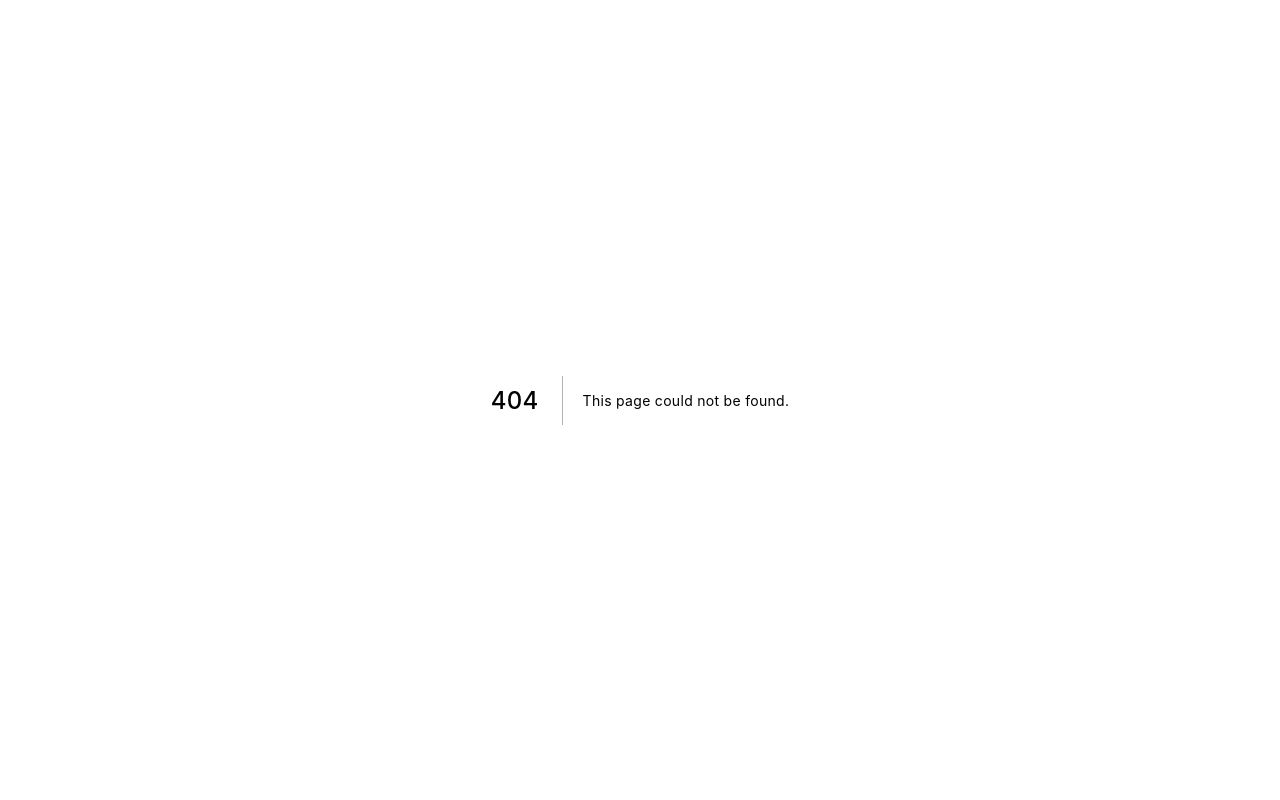
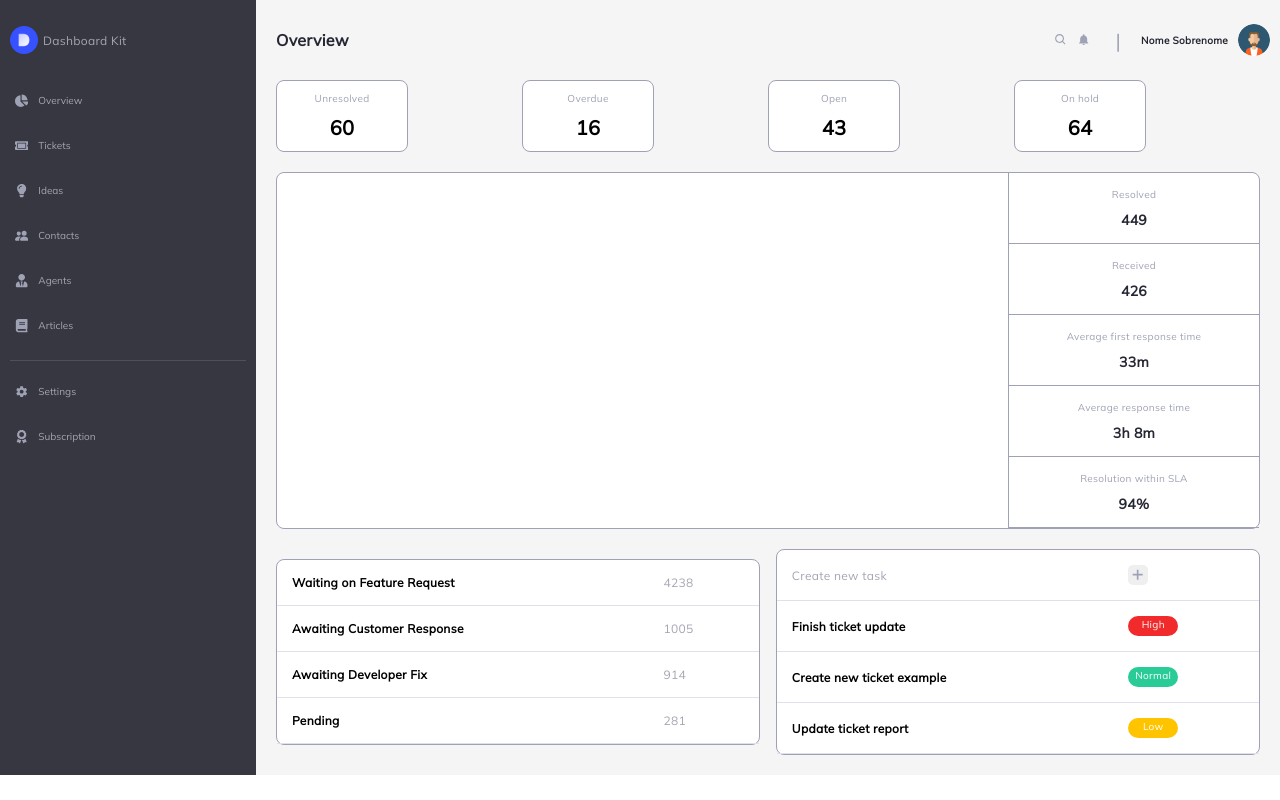
Before and after one commit to JuanFreitas094/dashboard-kit, a Next.js app: page /overview in a window 1280 px wide. Before the commit this address had no page. Built offline with nearby package versions, Linux system fonts and the light colour scheme.

Commit message:
Criado esqueleto da página de Overview

```diff
--- /dev/null
+++ b/pages/overview.jsx
@@ -0,0 +1,210 @@
+import Navbar from "../src/components/layout/Navbar";
+import Menu from "../src/components/layout/Menu";
+import styled from "styled-components";
+import OverviewCard from "../src/components/layout/OverviewCard";
+import TrendsCard from "../src/components/layout/TrendsCard";
+import {GoPlus} from "react-icons/go";
+import Checkbox from "../src/components/layout/Checkbox";
+import Tag from "../src/components/inputs/Tag";
+
+const StyledComponent = styled.div `
+    display: flex;
+    justify-content: flex-start;
+    width: 100%;
+
+    background-color: ${props => props.theme.backgroundMain};
+`
+const StyledContent = styled.div`
+    display: block;
+    width: 80%;
+`
+
+const StyledMenu = styled.div`
+    width: 20%;
+`
+
+const StyledOverviewCards = styled.div`
+    display: flex;
+    align-items: center;
+    padding: 0 20px;
+    justify-content: space-between;
+`
+
+const StyledTrends = styled.div`
+    display: flex;
+    background-color: white;
+    margin: 20px;
+    border-radius: 8px;
+    border: 1px solid ${props => props.theme.grey};
+`
+
+const StyledChart = styled.div`
+    width: 100%;
+`
+
+const StyledTrendsCards = styled.div`
+    display: block;
+    justify-content: center;
+    align-items: center;
+`
+
+const StyledTicketsTasks = styled.div`
+    margin: 20px;
+    display: flex;
+    align-items: center;
+    justify-content: space-between;
+`
+
+const StyledTasks = styled.div`
+    background-color: white;
+    width: 49%;
+    border-radius: 8px;
+    border: 1px solid ${props => props.theme.grey};
+`
+
+const StyledTickets = styled.div`
+    background-color: white;
+    width: 49%;
+    border-radius: 8px;
+    border: 1px solid ${props => props.theme.grey};
+`
+
+const StyledTrRow = styled.tr`
+    border-bottom: 1px solid ${props => props.theme.menuLineColor};
+`
+
+const StyledTable = styled.table`
+    border-collapse: collapse;
+    border-spacing: 50px 0;
+    text-align: left;
+    width: 100%;
+`
+
+const StyledTd = styled.td`
+    padding: 15px;
+`
+
+const StyledTicketTable = styled.p`
+    font-weight: 600;
+    font-size: 12px;
+`
+
+const StyledTicketTableDesc = styled.p`
+    font-size: 12px;
+    color: ${props => props.theme.lightGrey};
+`
+
+const StyledButton = styled.button`
+    border: none;
+    color: ${props => props.theme.grey};
+    padding: 3px;
+    padding-bottom: 1px;
+    border-radius: 5px;
+`
+
+function OverviewPage() {
+    return (
+        <StyledComponent>
+            <StyledMenu><Menu /></StyledMenu>
+            <StyledContent>
+                <Navbar title="Overview"/>
+                <StyledOverviewCards>
+                    <OverviewCard title="Unresolved" number="60" />
+                    <OverviewCard title="Overdue" number="16" />
+                    <OverviewCard title="Open" number="43" />
+                    <OverviewCard title="On hold" number="64" />
+                </StyledOverviewCards>
+                <StyledTrends>
+                    <StyledChart></StyledChart>
+                    <StyledTrendsCards>
+                        <TrendsCard title="Resolved" description="449"/>
+                        <TrendsCard title="Received" description="426"/>
+                        <TrendsCard title="Average first response time" description="33m"/>
+                        <TrendsCard title="Average response time" description="3h 8m"/>
+                        <TrendsCard title="Resolution within SLA" description="94%"/>
+                    </StyledTrendsCards>
+                </StyledTrends>
+                <StyledTicketsTasks>
+                    <StyledTasks>
+                        <StyledTable>
+                            <tbody>
+                                <StyledTrRow>
+                                    <StyledTd>
+                                        <StyledTicketTable>Waiting on Feature Request</StyledTicketTable>
+                                    </StyledTd>
+                                    <StyledTd>
+                                        <StyledTicketTableDesc>4238</StyledTicketTableDesc>
+                                    </StyledTd>
+                                </StyledTrRow>
+                                <StyledTrRow>
+                                    <StyledTd>
+                                        <StyledTicketTable>Awaiting Customer Response</StyledTicketTable>
+                                    </StyledTd>
+                                    <StyledTd>
+                                        <StyledTicketTableDesc>1005</StyledTicketTableDesc>
+                                    </StyledTd>
+                                </StyledTrRow>
+                                <StyledTrRow>
+                                    <StyledTd>
+                                        <StyledTicketTable>Awaiting Developer Fix</StyledTicketTable>
+                                    </StyledTd>
+                                    <StyledTd>
+                                        <StyledTicketTableDesc>914</StyledTicketTableDesc>
+                                    </StyledTd>
+                                </StyledTrRow>
+                                <StyledTrRow>
+                                    <StyledTd>
+                                        <StyledTicketTable>Pending</StyledTicketTable>
+                                    </StyledTd>
+                                    <StyledTd>
+                                        <StyledTicketTableDesc>281</StyledTicketTableDesc>
+                                    </StyledTd>
+                                </StyledTrRow>
+                            </tbody>
+                        </StyledTable>
+                    </StyledTasks>
+                    <StyledTickets>
+                    <StyledTable>
+                            <tbody>
+                                <StyledTrRow>
+                                    <StyledTd>
+                                        <StyledTicketTableDesc>Create new task</StyledTicketTableDesc>
+                                    </StyledTd>
+                                    <StyledTd>
+                                        <StyledButton><GoPlus /></StyledButton>
+                                    </StyledTd>
+                                </StyledTrRow>
+                                <StyledTrRow>
+                                    <StyledTd>
+                                        <StyledTicketTable>Finish ticket update</StyledTicketTable>
+                                    </StyledTd>
+                                    <StyledTd>
+                                        <Tag priority="High"/>
+                                    </StyledTd>
+                                </StyledTrRow>
+                                <StyledTrRow>
+                                    <StyledTd>
+                                        <StyledTicketTable>Create new ticket example</StyledTicketTable>
+                                    </StyledTd>
+                                    <StyledTd>
+                                        <Tag priority="Normal"/>
+                                    </StyledTd>
+                                </StyledTrRow>
+                                <StyledTrRow>
+                                    <StyledTd>
+                                        <StyledTicketTable>Update ticket report</StyledTicketTable>
+                                    </StyledTd>
+                                    <StyledTd>
+                                        <Tag priority="Low"/>
+                                    </StyledTd>
+                                </StyledTrRow>
+                            </tbody>
+                        </StyledTable>
+                    </StyledTickets>
+                </StyledTicketsTasks>
+            </StyledContent>
+        </StyledComponent>
+    )
+}
+
+export default OverviewPage
--- a/pages/tickets.jsx
+++ b/pages/tickets.jsx
@@ -78,7 +78,7 @@ function TicketsPage() {
         <StyledComponent>
             <StyledMenu><Menu /></StyledMenu>
             <StyledContent>
-                <Navbar />
+                <Navbar title="Tickets" />
                 <StyledPaginationTable>
                     <StyledNavbar>
                         <StyledTitle>All tickets</StyledTitle>
--- a/src/components/layout/Navbar.jsx
+++ b/src/components/layout/Navbar.jsx
@@ -52,10 +52,10 @@ const StyledText = styled.p `
     font-weight: 600;
 `
 
-function Navbar () {
+function Navbar({ title }) {
     return (
         <StyledNavbar>
-            <StyledTitle>Tickets</StyledTitle>
+            <StyledTitle>{ title }</StyledTitle>
             <StyledButtons>
                 <StyledButton><BiSearch /></StyledButton>
                 <StyledButton><IoMdNotifications /></StyledButton>
--- /dev/null
+++ b/src/components/layout/OverviewCard.jsx
@@ -0,0 +1,48 @@
+import styled from "styled-components";
+
+const StyledContent = styled.div`
+    border-radius: 8px;
+    display: flex;
+    flex-direction: column;
+    align-items: center;
+    text-align: center;
+    justify-content: center;
+    margin-right: auto;
+    background-color: white;
+    width: 130px;
+    height: 70px;
+    border: 1px solid ${props => props.theme.grey};
+    color: ${props => props.theme.grey};
+
+    :hover {
+        border: 1px solid blue;
+        color: blue;
+    }
+`
+
+const StyledTitle = styled.p`
+    font-size: 10px;
+    padding: 5px;
+`
+
+const StyledNumber = styled.p`
+    font-size: 20px;
+    font-weight: bold;
+    padding: 5px;
+    color: black;
+`
+
+function OverviewCard({ title, number }) {
+    return (
+        <StyledContent>
+            <StyledTitle>
+                {title}
+            </StyledTitle>
+            <StyledNumber>
+                {number}
+            </StyledNumber>
+        </StyledContent>
+    )
+}
+
+export default OverviewCard
--- /dev/null
+++ b/src/components/layout/TrendsCard.jsx
@@ -0,0 +1,43 @@
+import styled from "styled-components";
+
+const StyledContent = styled.div`
+    display: flex;
+    flex-direction: column;
+    align-items: center;
+    text-align: center;
+    justify-content: center;
+    margin-right: auto;
+    background-color: transparent;
+    width: 250px;
+    height: 70px;
+    border-bottom: 1px solid ${props => props.theme.grey};
+    border-left: 1px solid ${props => props.theme.grey};
+`
+
+const StyledTitle = styled.p`
+    font-size: 10px;
+    padding: 5px;
+    color: ${props => props.theme.grey};
+`
+
+const StyledDescription = styled.p`
+    font-size: 14px;
+    font-weight: bold;
+    padding: 5px;
+    color: ${props => props.theme.black};
+`
+
+function TrendsCard( { title, description }) {
+    return (
+        <StyledContent>
+            <StyledTitle>
+                {title}
+            </StyledTitle>
+            <StyledDescription>
+                {description}
+            </StyledDescription>
+        </StyledContent>
+    )
+}
+
+export default TrendsCard
```
